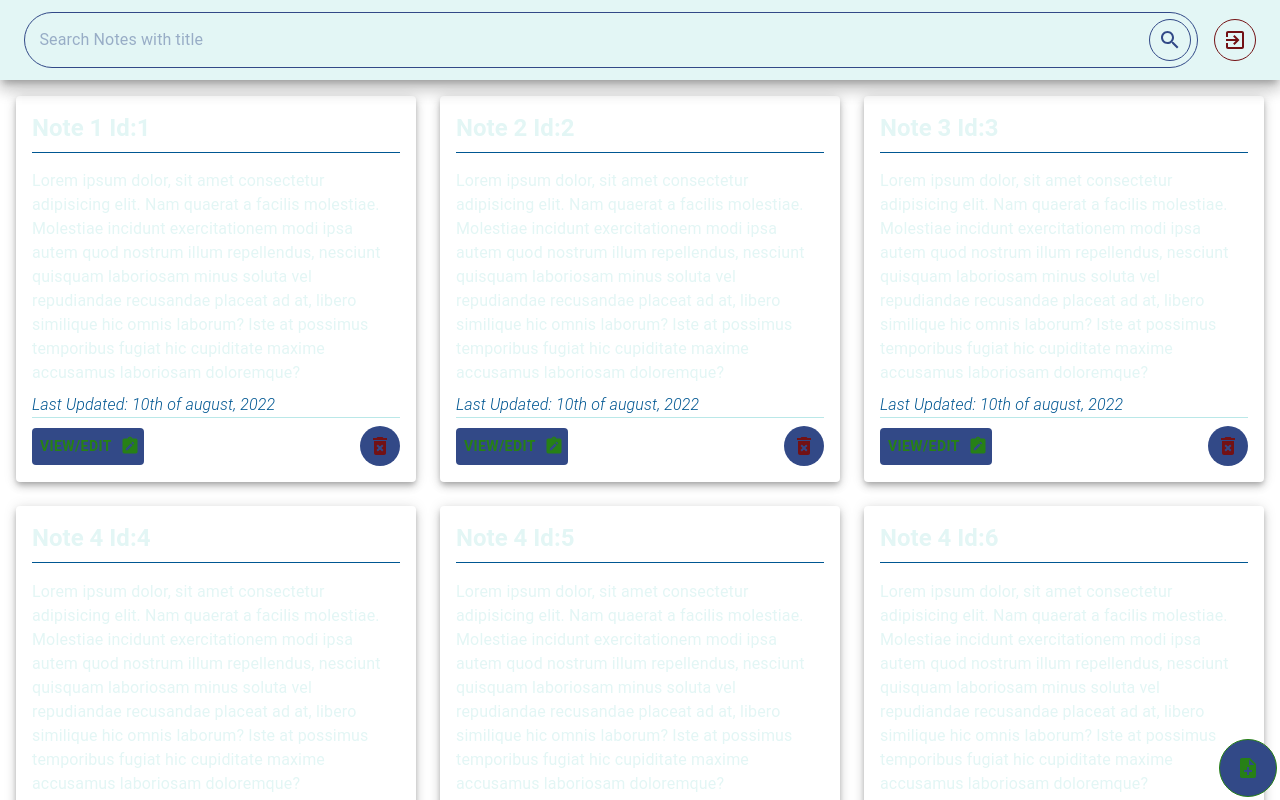
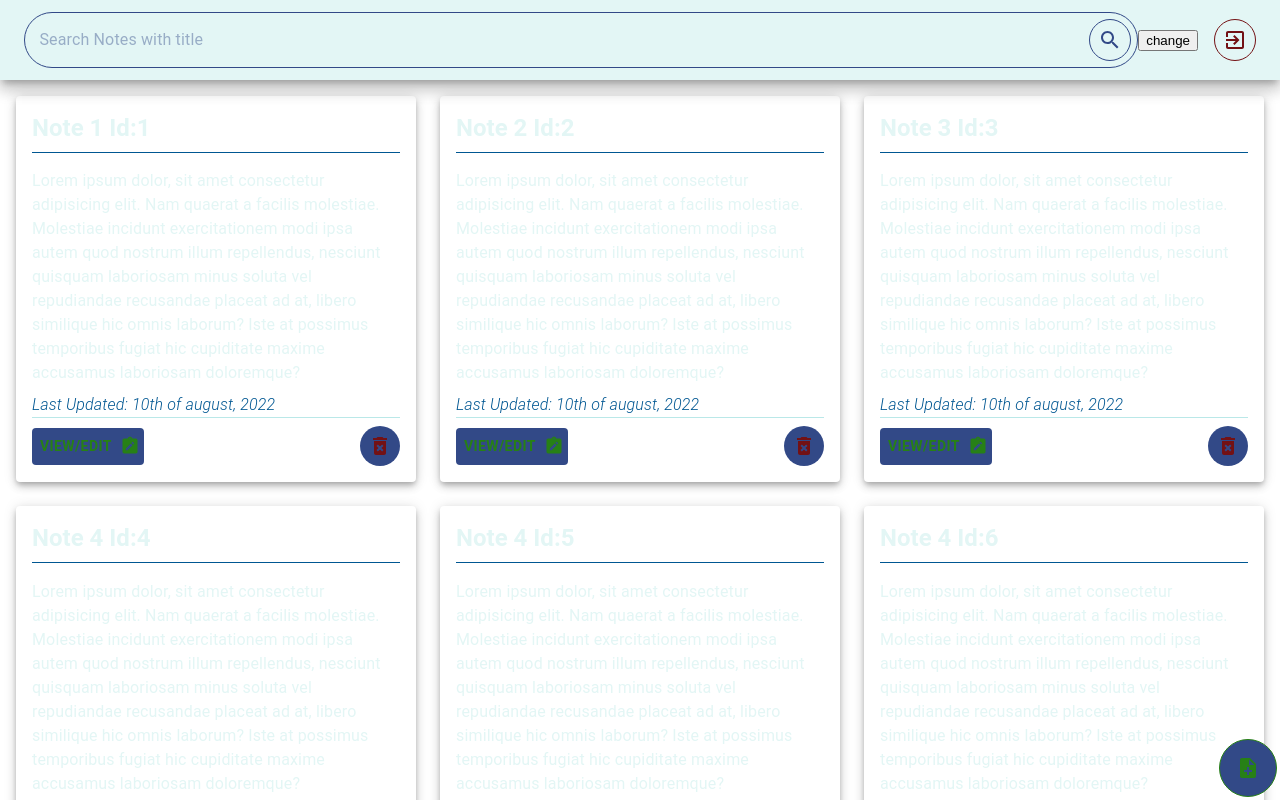
Before and after one commit to Folareen/sleek-notes, a React (Create React App) app: page / in a window 1280 px wide. Shown: the top 800 px of the page. Built offline with nearby package versions, Linux system fonts and the light colour scheme.

Commit message:
added colormode toggle button

```diff
--- /dev/null
+++ b/src/components/ColorModeButton.jsx
@@ -0,0 +1,16 @@
+import React, {useContext} from 'react'
+import { ColorThemeContext } from '../context/themeContext'
+
+const ColorModeButton = () => {
+
+    const { darkThemeMode, setDarkThemeMode} = useContext(ColorThemeContext)
+
+
+  return (
+    <button onClick={() => {setDarkThemeMode(!darkThemeMode)}}>
+        change
+    </button>
+  )
+}
+
+export default ColorModeButton
--- a/src/pages/NotesPreview.jsx
+++ b/src/pages/NotesPreview.jsx
@@ -5,6 +5,7 @@ import NotesPreviewCard from '../components/NotesPreviewCard';
 import testFirebase from '../testFirebase'
 import LogoutButton from '../components/LogoutButton';
 import NoteAddIcon from '@mui/icons-material/NoteAdd';
+import ColorModeButton from '../components/ColorModeButton'
 
 // const testFirebase =[]
 
@@ -26,6 +27,8 @@ export default function NotesPreview () {
                         <SearchIcon />
                     </IconButton>
                 </Box>
+
+                <ColorModeButton />
 
                 <LogoutButton/>
 
```
